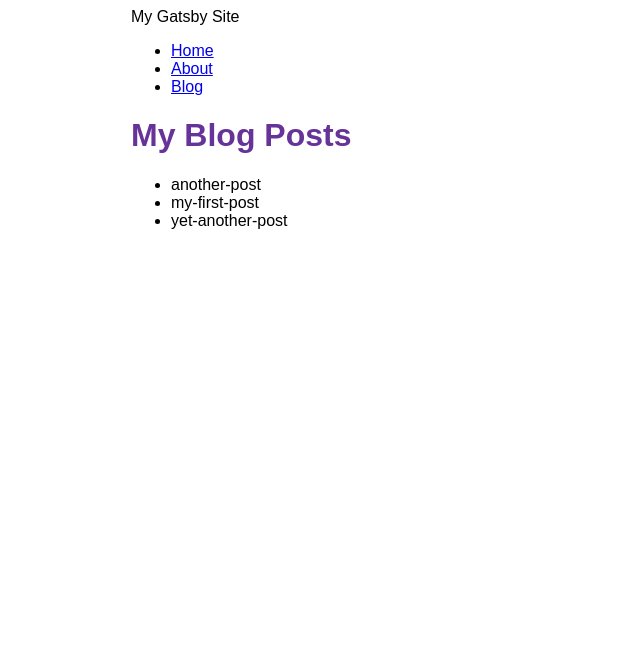
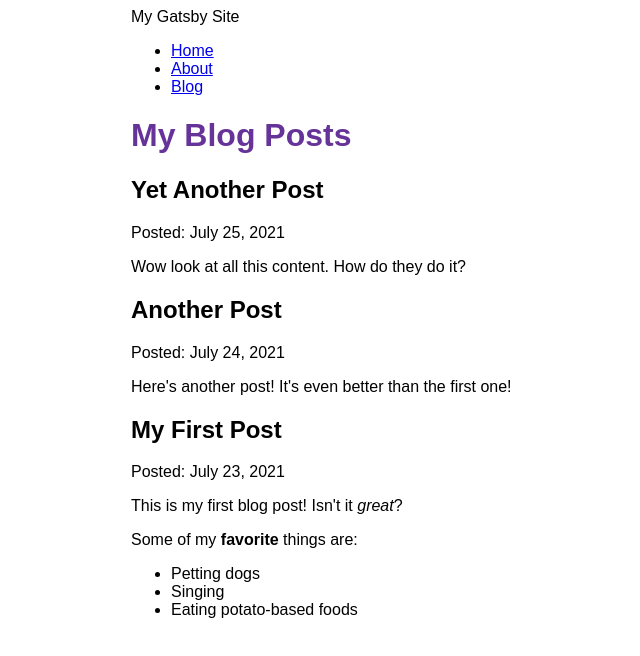
Before and after one commit to ita-jp/gatsby-tutorial-2022, a Gatsby site: page /blog in a window 1280 px wide. Shown: the whole page, without its empty margins (259-899 px from the left). Built offline with nearby package versions, Linux system fonts and the light colour scheme; Gatsby itself is replaced by a stand-in of ours.

Commit message:
Render each post’s contents on the Blog page
https://www.gatsbyjs.com/docs/tutorial/part-5/#render-each-posts-contents-on-the-blog-page

```diff
--- a/src/pages/blog.js
+++ b/src/pages/blog.js
@@ -1,28 +1,36 @@
 import * as React from 'react'
 import { graphql } from 'gatsby'
+import { MDXRenderer } from 'gatsby-plugin-mdx'
 import Layout from '../components/layout'
 
 const BlogPage = ({data}) => {
     return (
-        <Layout pageTitle="My Blog Posts">
-          <ul>
-            {
-              data.allFile.nodes.map(node => (
-                <li key={node.name}>
-                  {node.name}
-                </li>
-              ))
-            }
-          </ul>
+      <Layout pageTitle="My Blog Posts">
+        {
+          data.allMdx.nodes.map(node => (
+            <article key={node.id}>
+              <h2>{node.frontmatter.title}</h2>
+              <p>Posted: {node.frontmatter.date}</p>
+              <MDXRenderer>
+                {node.body}
+              </MDXRenderer>
+            </article>
+          ))
+        }
         </Layout>
     )
 }
 
 export const query=graphql`
-  query {
-    allFile {
+query {
+    allMdx(sort: {fields: frontmatter___date, order: DESC}) {
       nodes {
-        name
+        frontmatter {
+          date(formatString: "MMMM D, YYYY")
+          title
+        }
+        id
+        body
       }
     }
   }
```
